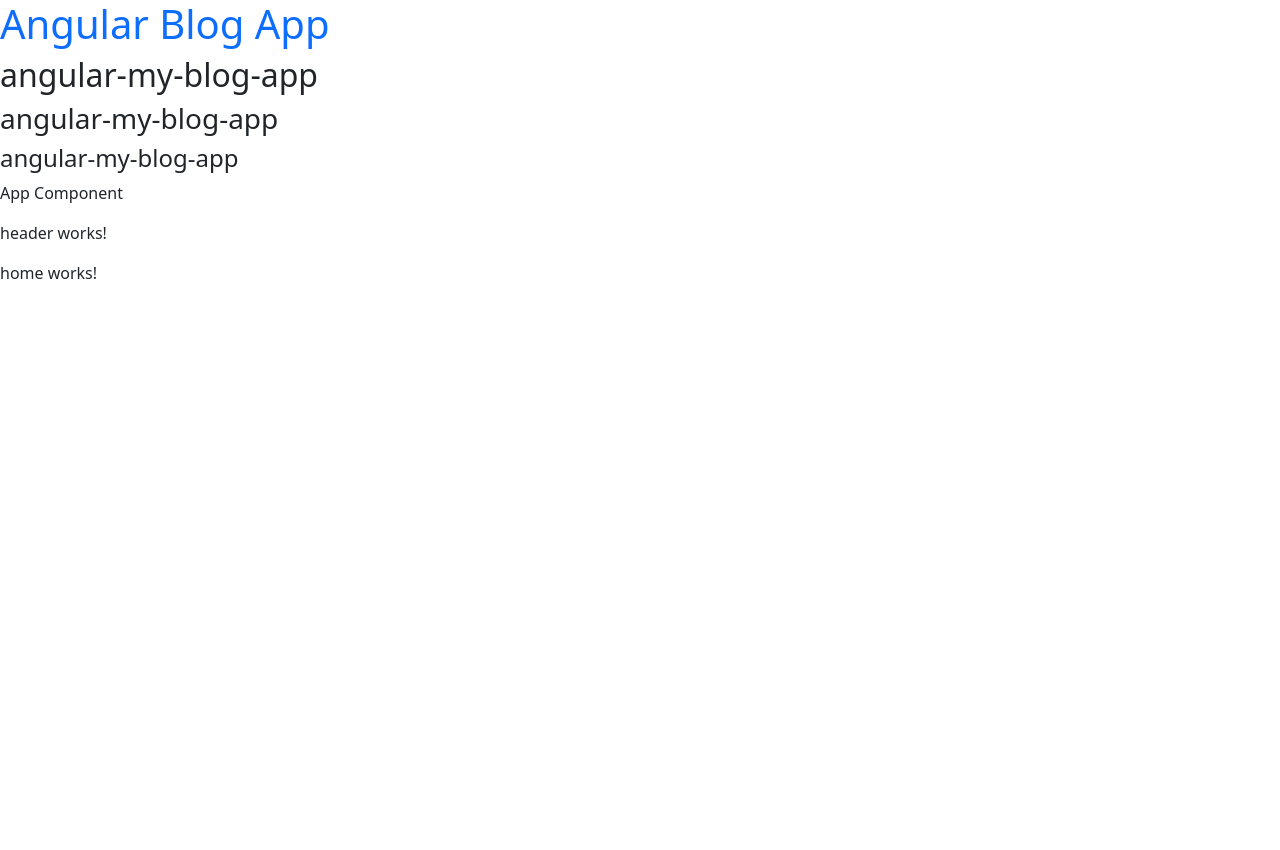
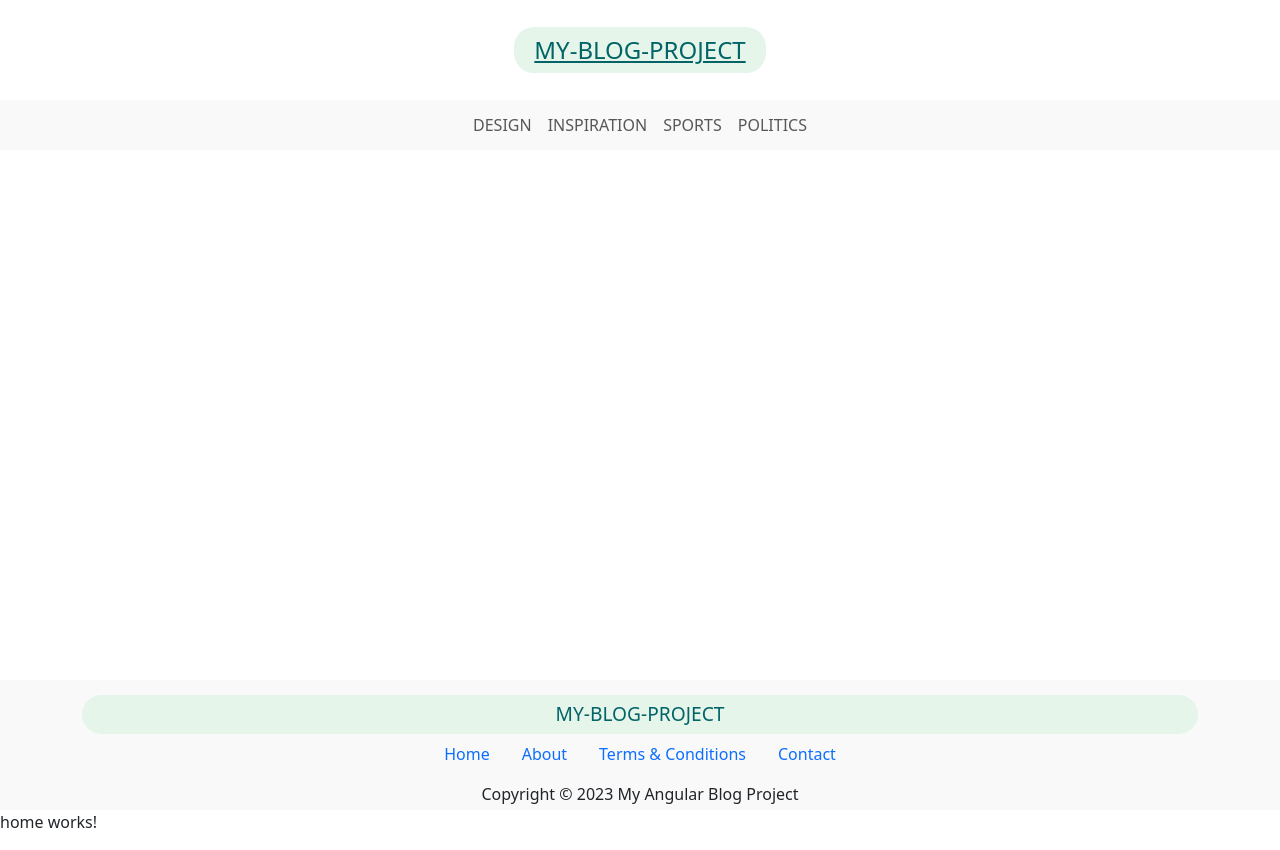
Before and after one commit to gadam7/MyBlogProject, an Angular app: page / in a window 1280 px wide. Before the commit the page ends 800 px from the top, so only its background shows below. Built offline with nearby package versions, Linux system fonts and the light colour scheme.

Commit message:
Design header component - category navbar & footer

```diff
--- a/src/app/app.component.html
+++ b/src/app/app.component.html
@@ -1,11 +1,7 @@
-<h1 class="text-primary">Angular Blog App</h1>
-
-<h2>{{title}}</h2>
-<h3>{{title}}</h3>
-<h4>{{title}}</h4>
-
-<p>App Component</p>
-
 <app-header></app-header>
 
+<app-category-navbar></app-category-navbar>
+
+<app-footer></app-footer>
+
 <router-outlet></router-outlet>
--- a/src/app/layouts/category-navbar/category-navbar.component.css
+++ b/src/app/layouts/category-navbar/category-navbar.component.css
@@ -0,0 +1,9 @@
+nav {
+    margin-top: 100px;
+    height: 50px;
+    background-color: var(--navbar-footer-color);
+}
+
+.nav-link {
+    text-transform: uppercase;
+}
--- a/src/app/layouts/category-navbar/category-navbar.component.html
+++ b/src/app/layouts/category-navbar/category-navbar.component.html
@@ -1 +1,14 @@
-<p>category-navbar works!</p>
+<nav class="navbar navbar-expand-lg fixed-top">
+
+    <div class="container">
+        <div class="collapse navbar-collapse justify-content-center">
+            <ul class="navbar-nav">
+                <li class="nav-item ml-3"><a href="" class="nav-link">Design</a></li>
+                <li class="nav-item ml-3"><a href="" class="nav-link">Inspiration</a></li>
+                <li class="nav-item ml-3"><a href="" class="nav-link">Sports</a></li>
+                <li class="nav-item ml-3"><a href="" class="nav-link">Politics</a></li>
+            </ul>
+        </div>
+    </div>
+
+</nav>
--- a/src/app/layouts/footer/footer.component.css
+++ b/src/app/layouts/footer/footer.component.css
@@ -0,0 +1,10 @@
+footer {
+    height: 130px;
+    padding: 15px;
+    background-color: var(--navbar-footer-color);
+    margin-top: 85vh;
+}
+
+.site-logo {
+    font-size: 1.2em;
+}
--- a/src/app/layouts/footer/footer.component.html
+++ b/src/app/layouts/footer/footer.component.html
@@ -1 +1,23 @@
-<p>footer works!</p>
+<footer>
+
+    <div class="container">
+        <div class="row">
+            <div class="col-md-12 text-center">
+
+                <div class="site-logo">MY-BLOG-PROJECT</div>
+                <div>
+                    <ul class="nav justify-content-center">
+                        <li class="nav-item"><a href="" class="nav-link">Home</a></li>
+                        <li class="nav-item"><a href="" class="nav-link">About</a></li>
+                        <li class="nav-item"><a href="" class="nav-link">Terms & Conditions</a></li>
+                        <li class="nav-item"><a href="" class="nav-link">Contact</a></li>
+                    </ul>
+                </div>
+
+                <p class="mb-2 mt-2">Copyright © 2023 My Angular Blog Project</p>
+
+            </div>
+        </div>
+    </div>
+
+</footer>
--- a/src/app/layouts/header/header.component.css
+++ b/src/app/layouts/header/header.component.css
@@ -0,0 +1,7 @@
+header {
+    height: 100px;
+}
+
+.site-logo {
+    font-size: 1.5em;
+}
--- a/src/app/layouts/header/header.component.html
+++ b/src/app/layouts/header/header.component.html
@@ -1 +1,5 @@
-<p>header works!</p>
+<header class="navbar navbar-expand-lg fixed-top bg-white">
+    <div class="container justify-content-center">
+        <a href="#" class="site-logo">MY-BLOG-PROJECT</a>
+    </div>
+</header>
--- a/src/styles.css
+++ b/src/styles.css
@@ -14,3 +14,14 @@ body {
     font-size: 12px;
     color: var(--body-text-color);
 }
+
+.site-logo {
+    padding: 5px 20px;
+    border-radius: 20px;
+    background-color: var(--secondary-color);
+    color: var(--primary-color);
+}
+
+.nav-link {
+    color: var(--primary-color);
+}
```
